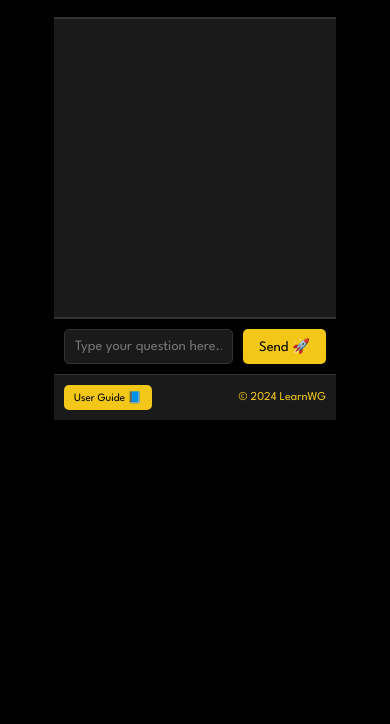
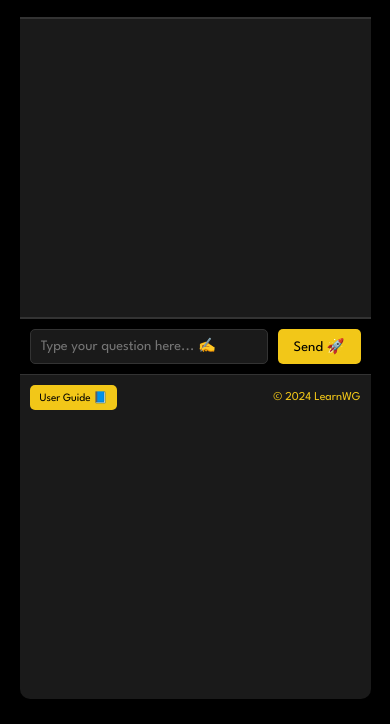
Before and after one commit to jgazcagtz/learnwgenglishtutor, a plain HTML site: page index.html in a window 390 px wide. Shown: the part 120-844 px from the top of the page. Drawn offline with Linux system fonts and the light colour scheme.

Commit message:
Update style.css

```diff
--- a/style.css
+++ b/style.css
@@ -16,12 +16,11 @@ body {
     justify-content: center;
     align-items: center;
     height: 100vh;
-    margin: 0;
     color: #f2c718;
-    overflow: hidden;
+    overflow-y: auto;
     animation: fadeIn 1s ease-out forwards;
-    position: relative; /* To position the banner correctly */
-    padding-top: 50px; /* Adjust based on banner height */
+    position: relative;
+    padding-top: 50px;
 }
 
 /* Fade In Animation */
@@ -31,7 +30,7 @@ body {
 }
 
 /* Chat Container */
-. chat-container {
+.chat-container {
     display: flex;
     flex-direction: column;
     width: 90%;
@@ -44,7 +43,7 @@ body {
     transform: translateY(-50px);
     opacity: 0;
     animation: slideUp 0.6s ease-out forwards;
-    z-index: 1; /* Ensure it sits above the banner */
+    z-index: 1;
 }
 
 /* Slide Up Animation */
@@ -57,7 +56,7 @@ body {
 
 /* Header Styling */
 header {
-    background-color: #000000;
+    background-color: #000;
     padding: 20px;
     text-align: center;
     border-bottom: 1px solid #333;
@@ -70,7 +69,6 @@ header {
     to { transform: translateY(0); opacity: 1; }
 }
 
-/* Header Text */
 header h1 {
     font-size: 1.8em;
     margin-bottom: 5px;
@@ -85,13 +83,12 @@ header p {
     animation-fill-mode: forwards;
 }
 
-/* Fade In Text Animation */
 @keyframes fadeInText {
     from { opacity: 0; }
     to { opacity: 1; }
 }
 
-/* Chat Log Styling */
+/* Chat Log */
 .chat-log {
     padding: 15px;
     overflow-y: auto;
@@ -100,10 +97,9 @@ header p {
     border-bottom: 1px solid #333;
     background-color: #1a1a1a;
     animation: fadeIn 1s ease-out forwards;
-    scroll-behavior: smooth; /* Smooth Scroll for Chat Log */
+    scroll-behavior: smooth;
 }
 
-/* Message Styling */
 .chat-log .message {
     margin: 10px 0;
     padding: 10px 15px;
@@ -115,7 +111,6 @@ header p {
     animation: messageFadeIn 0.5s forwards;
 }
 
-/* Message Fade In Animation */
 @keyframes messageFadeIn {
     to {
         opacity: 1;
@@ -123,7 +118,7 @@ header p {
     }
 }
 
-/* User Message Styling */
+/* User and Bot Messages */
 .user-message {
     background-color: #f2c718;
     color: #000;
@@ -133,7 +128,6 @@ header p {
     animation: slideInRight 0.5s ease-out forwards;
 }
 
-/* Bot Message Styling */
 .bot-message {
     background-color: #333333;
     color: #f2c718;
@@ -143,19 +137,17 @@ header p {
     animation: slideInLeft 0.5s ease-out forwards;
 }
 
-/* Slide In Right Animation */
 @keyframes slideInRight {
     from { transform: translateX(50px); opacity: 0; }
     to { transform: translateX(0); opacity: 1; }
 }
 
-/* Slide In Left Animation */
 @keyframes slideInLeft {
     from { transform: translateX(-50px); opacity: 0; }
     to { transform: translateX(0); opacity: 1; }
 }
 
-/* Input Area Styling */
+/* Input Area */
 .input-area {
     display: flex;
     padding: 10px;
@@ -193,28 +185,8 @@ button {
     cursor: pointer;
     transition: background 0.3s, transform 0.2s;
     font-family: 'League Spartan', sans-serif;
-    position: relative; /* For ripple effect */
-    overflow: hidden; /* For ripple effect */
-}
-
-button::after,
-.tutorial-button::after {
-    content: "";
-    position: absolute;
-    width: 100%;
-    height: 100%;
-    top: 0;
-    left: 0;
-    pointer-events: none;
-    background: rgba(255, 255, 255, 0.2);
-    opacity: 0;
-    transition: opacity 0.3s;
-}
-
-button:active::after,
-.tutorial-button:active::after {
-    opacity: 1;
-    transition: opacity 0.1s;
+    position: relative;
+    overflow: hidden;
 }
 
 button:hover {
@@ -226,7 +198,6 @@ button:active {
     transform: translateY(0);
 }
 
-/* Footer Styling */
 footer {
     display: flex;
     justify-content: space-between;
@@ -252,7 +223,7 @@ footer a:hover {
     color: #d3ab15;
 }
 
-/* Tutorial Button Styling */
+/* Tutorial Button */
 .tutorial-button {
     background-color: #f2c718;
     color: #000;
@@ -263,8 +234,8 @@ footer a:hover {
     cursor: pointer;
     transition: background 0.3s, transform 0.2s;
     font-family: 'League Spartan', sans-serif;
-    position: relative; /* For ripple effect */
-    overflow: hidden; /* For ripple effect */
+    position: relative;
+    overflow: hidden;
 }
 
 .tutorial-button:hover {
@@ -276,7 +247,7 @@ footer a:hover {
     transform: translateY(0);
 }
 
-/* Modal Styles */
+/* Modal */
 .modal {
     display: none;
     position: fixed;
@@ -348,89 +319,8 @@ footer a:hover {
 .close:hover {
     color: #d3ab15;
 }
-/* Responsive Design */
-@media (max-width: 500px) {
-    /* Reduce padding-top in body to decrease space between banner and header */
-    body {
-        padding-top: 30px; /* Adjusted from 50px to 30px */
-        overflow-y: auto; /* Changed from hidden to auto */
-    }
 
-    /* Reduce the padding of the moving-banner for better fit */
-    .moving-banner {
-        padding: 5px 0; /* Adjusted from 10px 0 to 5px 0 */
-    }
-
-    /* Adjust chat-log height for smaller screens */
-    .chat-log {
-        height: 300px;
-    }
-
-    /* Adjust header font sizes for better fit */
-    header h1 {
-        font-size: 1.5em;
-    }
-
-    header p {
-        font-size: 0.8em;
-    }
-
-    /* Adjust input and button sizes */
-    input[type="text"] {
-        font-size: 0.9em;
-    }
-
-    button {
-        font-size: 0.9em;
-        padding: 8px 16px;
-    }
-
-    /* Adjust footer text size */
-    footer p {
-        font-size: 0.75em;
-    }
-
-    /* Adjust tutorial button size */
-    .tutorial-button {
-        padding: 6px 10px;
-        font-size: 0.7em;
-    }
-
-    /* Optional: Adjust the height of the chat-container to better fit mobile screens */
-    .chat-container {
-        height: calc(100vh - 80px); /* Adjust based on new padding and banner height */
-    }
-}
-
-/* Ensure the body doesn't overflow vertically on mobile devices */
-body {
-    overflow-y: auto; /* Changed from hidden to auto */
-}
-
-/* Scrollbar Styling */
-.chat-log::-webkit-scrollbar {
-    width: 8px;
-}
-
-.chat-log::-webkit-scrollbar-track {
-    background: #1a1a1a;
-}
-
-.chat-log::-webkit-scrollbar-thumb {
-    background-color: #f2c718;
-    border-radius: 4px;
-}
-
-/* Button Ripple Effect */
-/* Ensured buttons have position relative and overflow hidden above */
-
-/* Additional Animations for Modal Content */
-.modal-content ul li {
-    opacity: 1;
-    transform: translateY(0);
-}
-
-/* Moving Banner Styling */
+/* Moving Banner */
 .moving-banner {
     position: fixed;
     top: 0;
@@ -440,14 +330,14 @@ body {
     text-align: center;
     padding: 10px 0;
     font-family: 'League Spartan', sans-serif;
-    z-index: 1000; /* Ensure it stays on top */
+    z-index: 1000;
     overflow: hidden;
     white-space: nowrap;
 }
 
 .moving-banner p {
     display: inline-block;
-    animation: moveBanner 95s linear infinite; /* Increased duration for slower speed */
+    animation: moveBanner 95s linear infinite;
     font-size: 1em;
 }
 
@@ -462,12 +352,53 @@ body {
     color: #d3ab15;
 }
 
-/* Move Banner Animation */
 @keyframes moveBanner {
-    0% {
-        transform: translateX(100%);
+    0% { transform: translateX(100%); }
+    100% { transform: translateX(-100%); }
+}
+
+/* Responsive */
+@media (max-width: 500px) {
+    body {
+        padding-top: 30px;
     }
-    100% {
-        transform: translateX(-100%);
+    .chat-log {
+        height: 300px;
+    }
+    header h1 {
+        font-size: 1.5em;
+    }
+    header p {
+        font-size: 0.8em;
+    }
+    input[type="text"] {
+        font-size: 0.9em;
+    }
+    button {
+        font-size: 0.9em;
+        padding: 8px 16px;
+    }
+    footer p {
+        font-size: 0.75em;
+    }
+    .tutorial-button {
+        padding: 6px 10px;
+        font-size: 0.7em;
+    }
+    .chat-container {
+        height: calc(100vh - 80px);
     }
 }
+
+.chat-log::-webkit-scrollbar {
+    width: 8px;
+}
+
+.chat-log::-webkit-scrollbar-track {
+    background: #1a1a1a;
+}
+
+.chat-log::-webkit-scrollbar-thumb {
+    background-color: #f2c718;
+    border-radius: 4px;
+}
```
